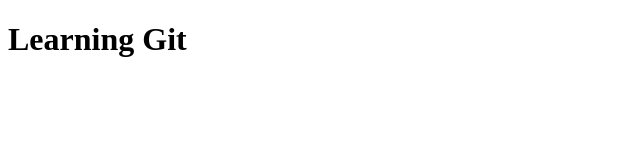
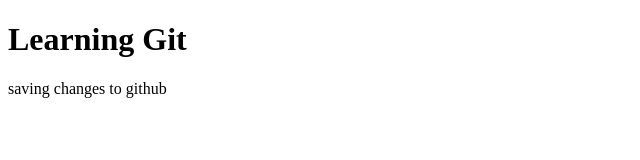
Before and after one commit to PrameelaKunchanapalli/HTMLBasics, a plain HTML site: page index.html in a window 1280 px wide. Shown: the whole page, without its empty margins (0-640 px from the left). Drawn offline with Linux system fonts and the light colour scheme.

Commit message:
added tag

```diff
--- a/index.html
+++ b/index.html
@@ -7,5 +7,6 @@
 </head>
 <body>
     <h1> Learning Git</h1>
+    <p> saving changes to github</p>
 </body>
 </html>
```
